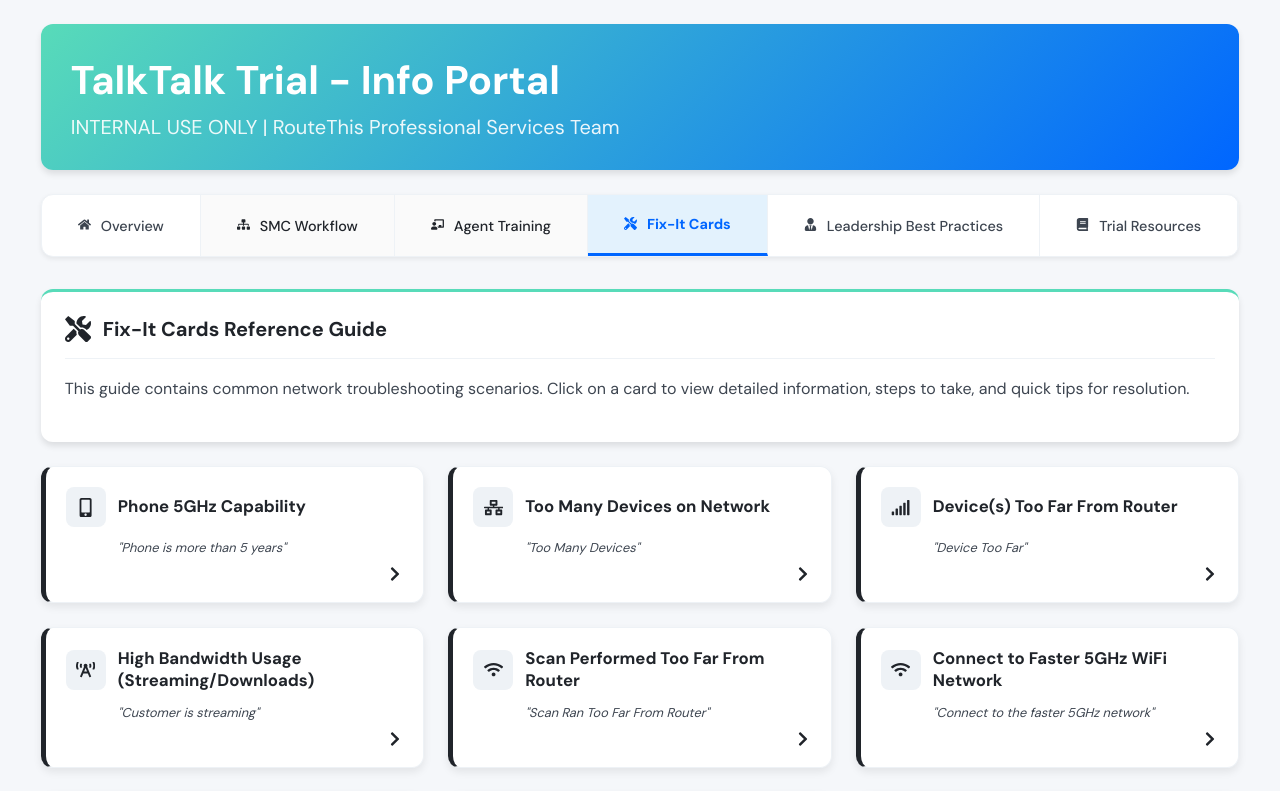
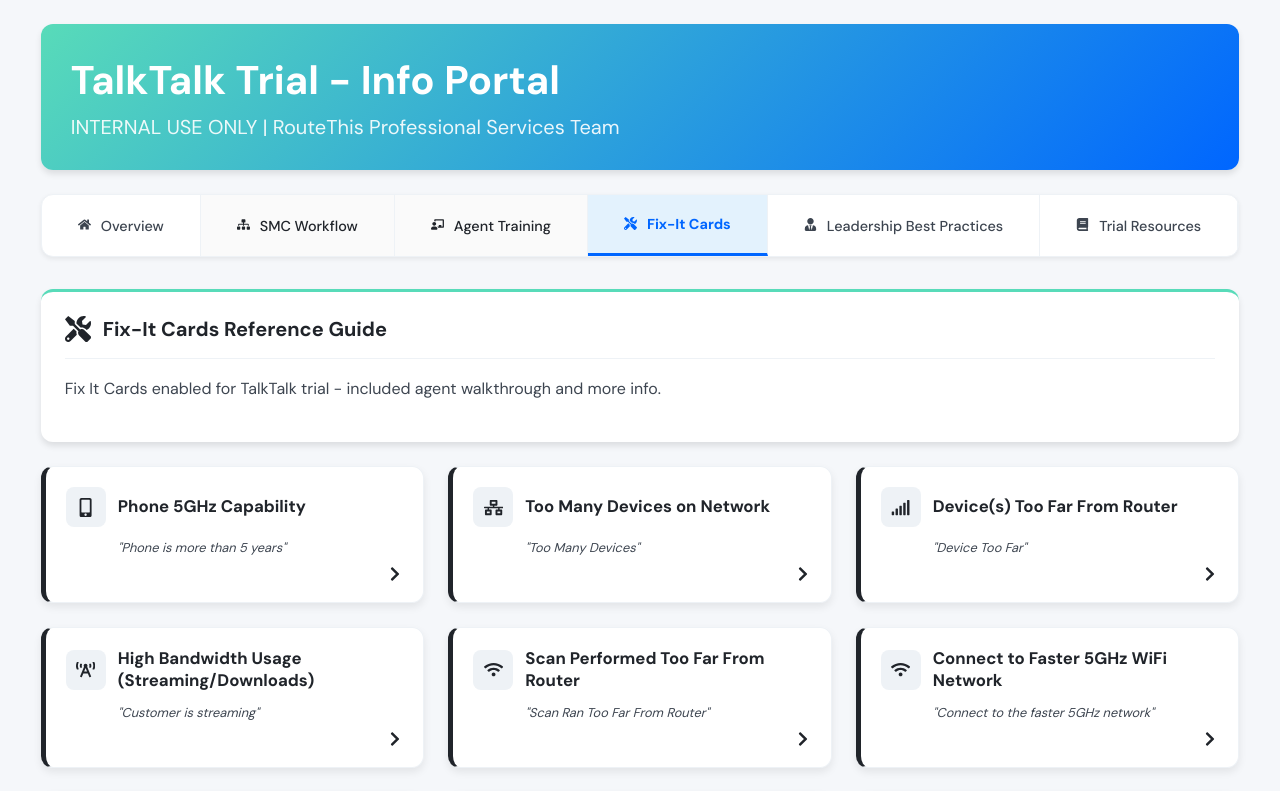
Before and after one commit to freshrandy/resolve-tt, a React (Vite) app: page /fix-it-cards in a window 1280 px wide. Shown: the top 791 px of the page. Built offline with nearby package versions, Linux system fonts and the light colour scheme.

Commit message:
fix it cards edit

```diff
--- a/src/components/content/FixItCardsContent.jsx
+++ b/src/components/content/FixItCardsContent.jsx
@@ -515,9 +515,8 @@
           Fix-It Cards Reference Guide
         </h2>
         <p style={styles.paragraph}>
-          This guide contains common network troubleshooting scenarios. Click on
-          a card to view detailed information, steps to take, and quick tips for
-          resolution.
+          Fix It Cards enabled for TalkTalk trial - included agent walkthrough
+          and more info.
         </p>
       </motion.div>
 
```
